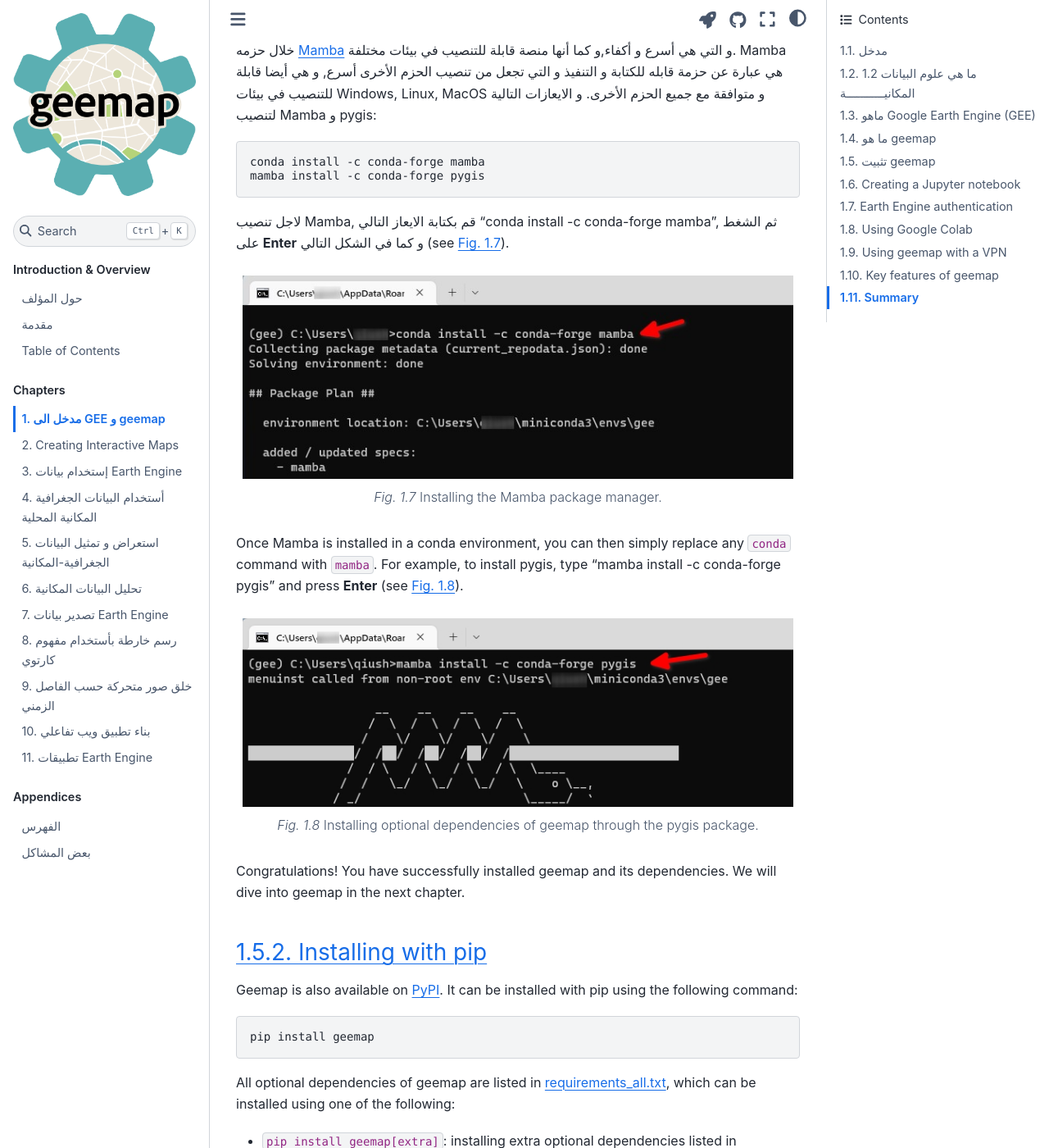
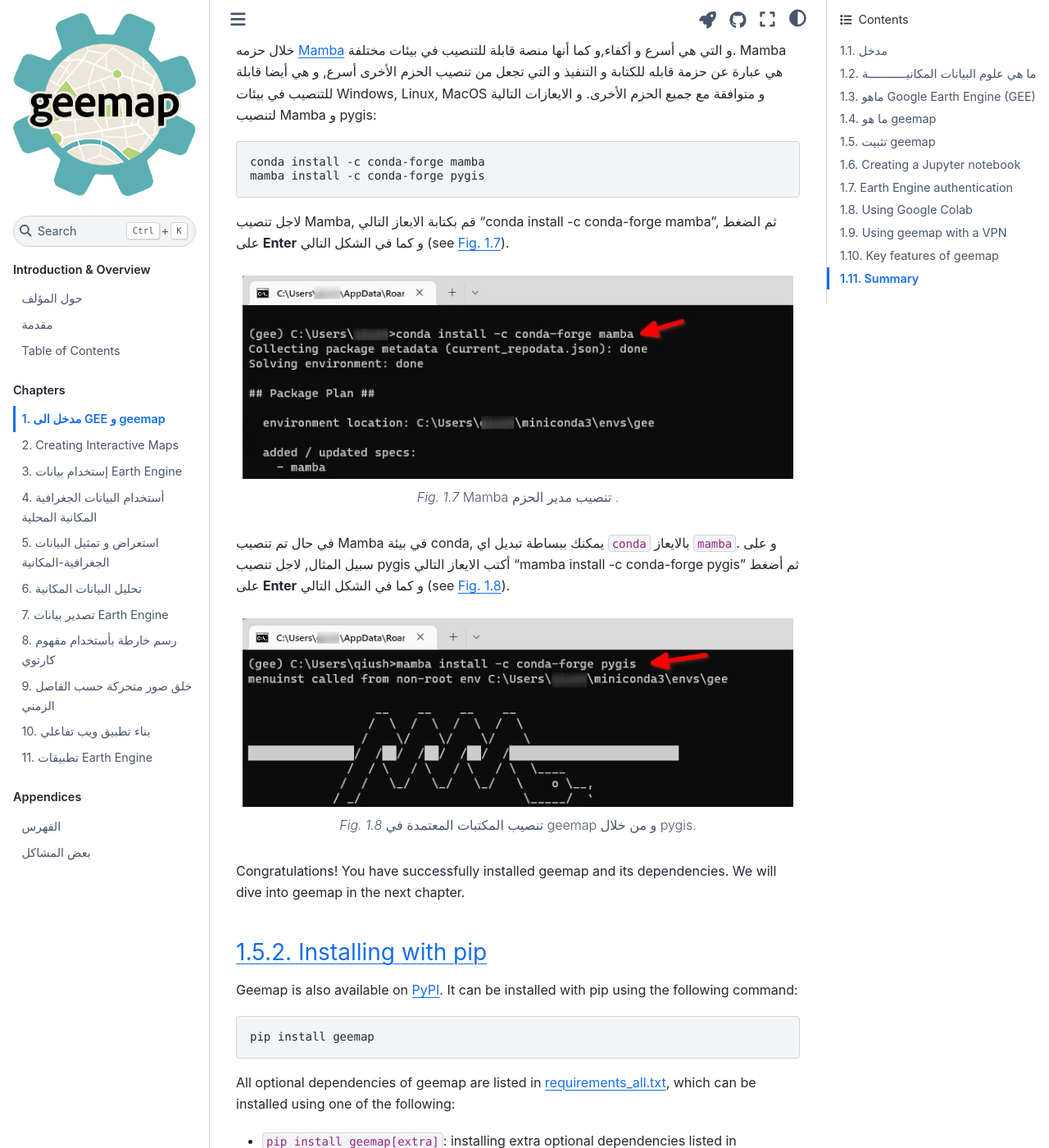
Before and after one commit to giswqs/geebook-arabic, a Jupyter Book: the page built from chapters/01_introduction.md, in a window 1280 px wide and 1400 px high, scrolled down 6137 px. Shown: the whole window at 82% size. Built offline with Jupyter Book 1.0.4 settings and Sphinx 7.4.7 and the Sphinx Book theme 1.1.4, drawn with Linux system fonts in a browser that asks for light colours; cross-references to code outside the pages are shown as plain code; some of the changed text lies outside the part shown.

Commit message:
Update 01_introduction.md

````diff
--- a/chapters/01_introduction.md
+++ b/chapters/01_introduction.md
@@ -30,7 +30,7 @@ kernelspec:
 و أخيراً سوف نقترح بعض المصادر القيمة و المفيدة في تعلم GEE  و geemap.
 
 
-## 1.2	ما هي علوم البيانات المكانيـــــــــــة
+## ما هي علوم البيانات المكانيـــــــــــة
 
 قبل البدء بعلوم البيانات المكانيـــــــــــــة  يجب إن نأخذ لحمــــة عامة عن علوم البيانات **data science** . لاقى علوم البيانات أهميه كبيرة خلال العقد المنصــــــــرم بما يشتمل عليه  من مصطلحــــــــــــات مثل  **machine learning** ,**data analytics** ,**big data** . و طبقاً إلى موقع [Google Trends](https://bit.ly/40lfnpW), فأن اهتمام الباحثين عبر الأنترنت عن علوم البيانات **data science** قد ازداد و بشكل منقطع النظير منذ العام 2016 (see {numref}`ch01_google_trends`).
 حيث يشير الموقع إلى أن 4.1 مليون عمليه بحث مسجلـــــــــــــــة عن علوم البيانات "data science", و 7.5 مليار عمليــــــة بحث عن "Big data" و 2.6 مليار عمليــة بحث عن التعلم الألي "Machine Learning", و اكثر من 1.9 مليار عن "data analytic"  و من المفاجئ إن نســـــــــــــــبة البحث عن "Big data"  تنـــــــــــــــــــاقص بشــــكل ملحوظ منذ العــــــــام 2018 مع زيادة في العمــــــليات الأخرى.
@@ -113,8 +113,8 @@ name: ch01_conda_create
 ---
 Creating a new conda environment named `gee`.
 ```
-ثانيا, تفعيل بيئة conda  من خلال كتابة الإيعاز التالي "conda activate gee". بعد ذلك قم بتنصيب geemap في هذه البيئة من خلال كتابة الايعاز  "conda install -c conda-forge geemap".  و كما في الشكل
- (see {numref}`ch01_conda_geemap`).
+ثانيا, تفعيل بيئة conda  من خلال كتابة الإيعاز التالي "conda activate gee". بعد ذلك قم بتنصيب geemap في هذه البيئة من خلال كتابة الايعاز  "conda install -c conda-forge geemap".  و كما في الشكل (see {numref}`ch01_conda_geemap`)
+ .
 
 ```{figure} images/ch01_conda_geemap.jpg
 ---
@@ -131,22 +131,21 @@ Activating the new conda environment and installing geemap.
 conda install -c conda-forge mamba
 mamba install -c conda-forge pygis
 ```
-لاجل تنصيب Mamba, قم بكتابة الايعاز التالي "conda install -c conda-forge mamba", ثم الشغط على **Enter** و كما في الشكل التالي  (see {numref}`ch01_install_mamba`).
+لاجل تنصيب Mamba, قم بكتابة الايعاز التالي "conda install -c conda-forge mamba", ثم الضغط على **Enter** و كما في الشكل التالي  (see {numref}`ch01_install_mamba`).
 
 ```{figure} images/ch01_install_mamba.jpg
 ---
 name: ch01_install_mamba
 ---
-Installing the Mamba package manager.
+Mamba تنصيب مدير الحزم .
 ```
-
-Once Mamba is installed in a conda environment, you can then simply replace any `conda` command with `mamba`. For example, to install pygis, type "mamba install -c conda-forge pygis" and press **Enter** (see {numref}`ch01_install_pygis`).
+في حال تم تنصيب Mamba في بيئة conda, يمكنك ببساطة تبديل اي `conda` بالايعاز `mamba`. و على سبيل المثال, لاجل تنصيب pygis أكتب الايعاز التالي "mamba install -c conda-forge pygis" ثم أضغط على **Enter** و كما في الشكل التالي  (see {numref}`ch01_install_pygis`).
 
 ```{figure} images/ch01_install_pygis.jpg
 ---
 name: ch01_install_pygis
 ---
-Installing optional dependencies of geemap through the pygis package.
+ تنصيب المكتبات المعتمدة في  geemap و من خلال pygis.
 ```
 
 Congratulations! You have successfully installed geemap and its dependencies. We will dive into geemap in the next chapter.
````
